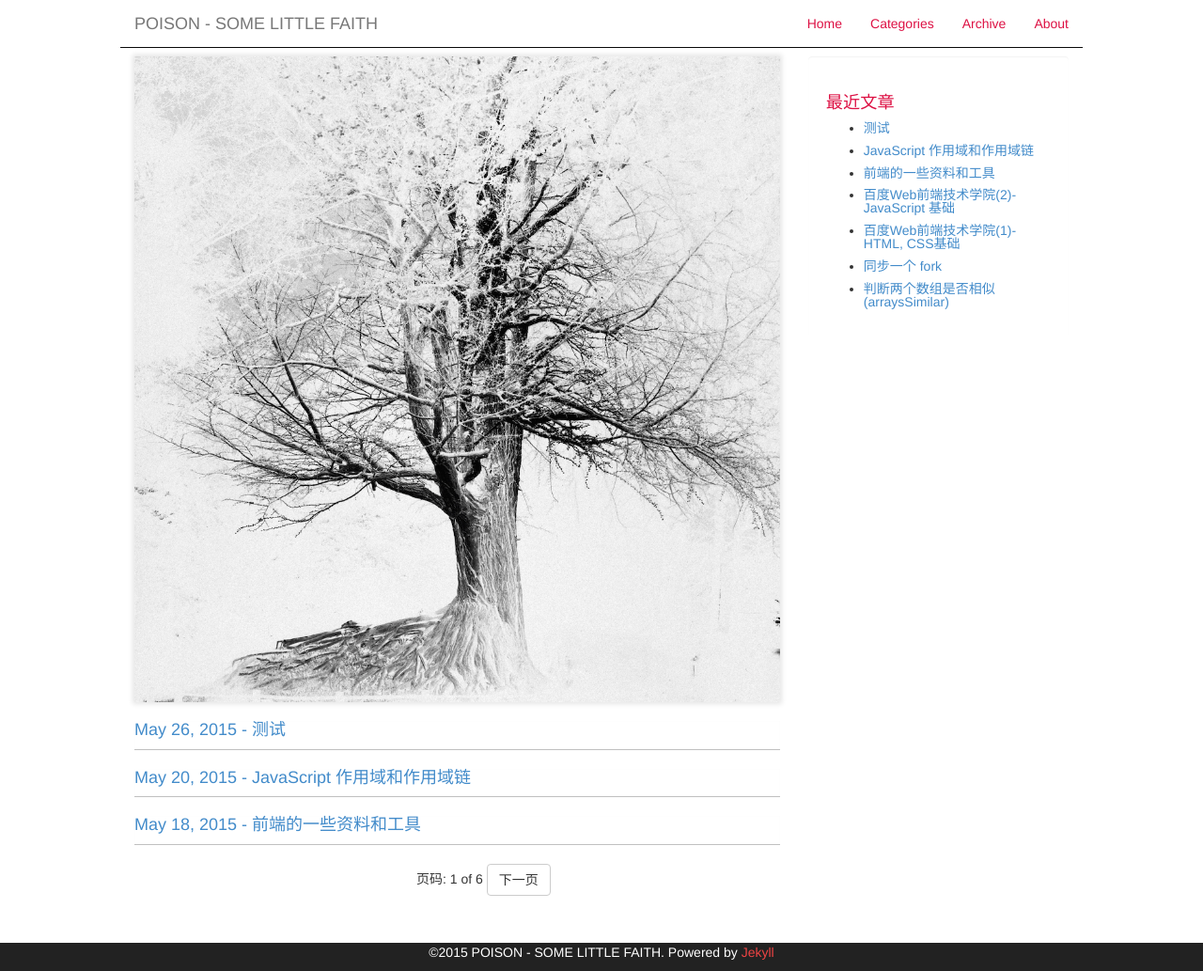
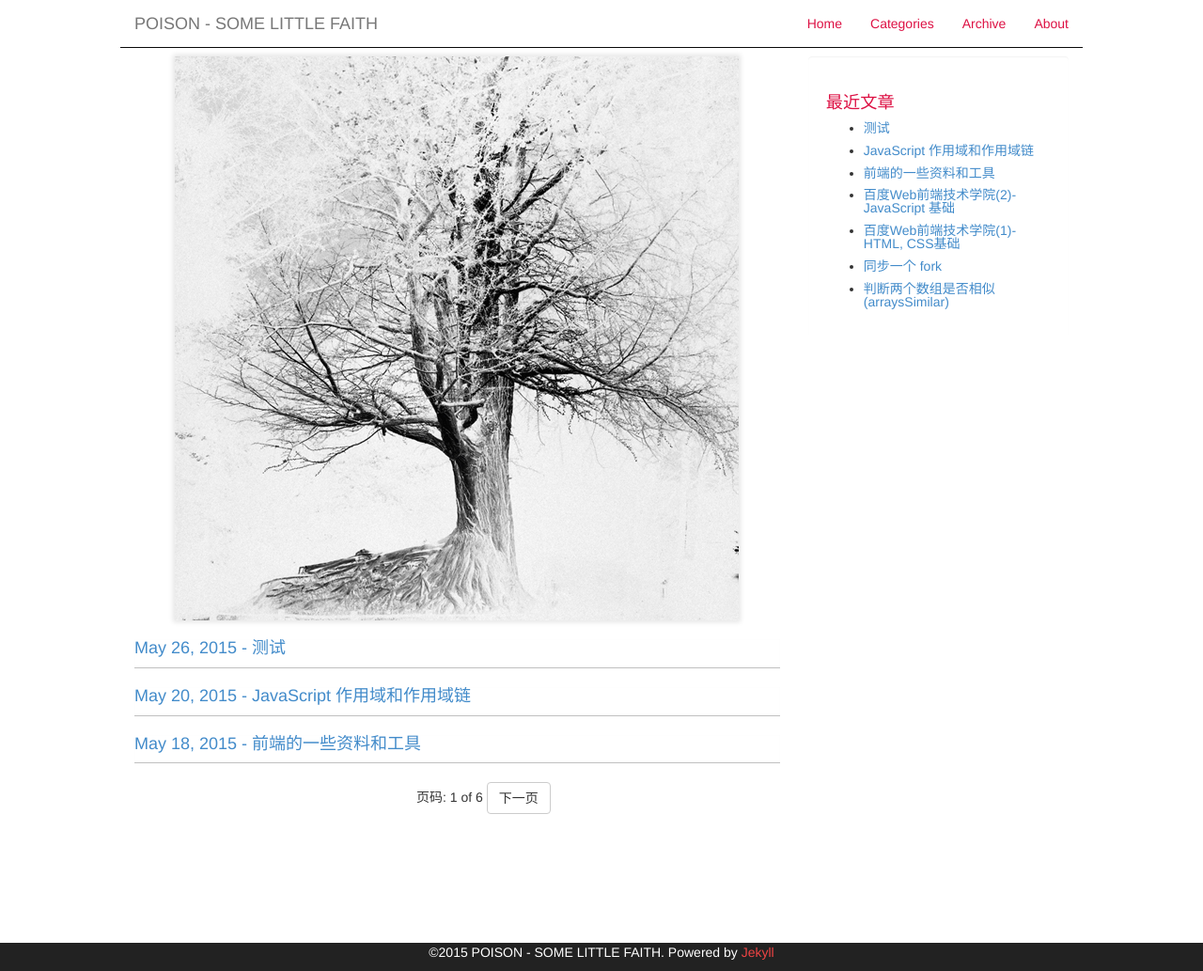
Before and after one commit to nosiop/nosiop.github.io, a Jekyll site: the page built from index.html, in a window 1280 px wide and 1033 px high. Shown: the whole window at 94% size. Built offline with Jekyll 4.4.1, drawn with Linux system fonts in a browser that asks for light colours; the list of posts is cut into pages by our own code.

Commit message:
improve index page

```diff
--- a/index.html
+++ b/index.html
@@ -2,8 +2,8 @@
 layout: default
 ---
 
-    <div class="post-content">
-	    <img src="{{site.baseurl}}/images/tree.jpg" alt=""/>
+    <div class="post-content" align="center">
+	    <img src="{{site.baseurl}}/images/index.jpg" alt=""/>
     </div>
 
 {% for post in paginator.posts %}
```
Also changed, not shown: images/index.jpg (added).
